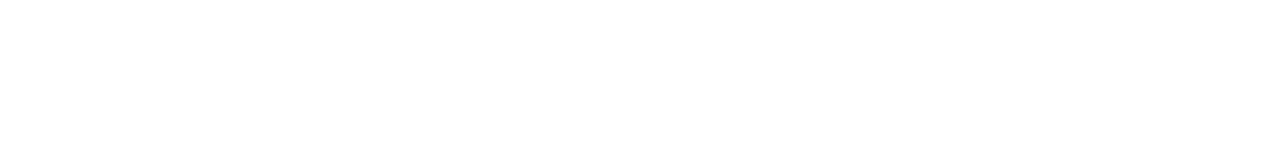
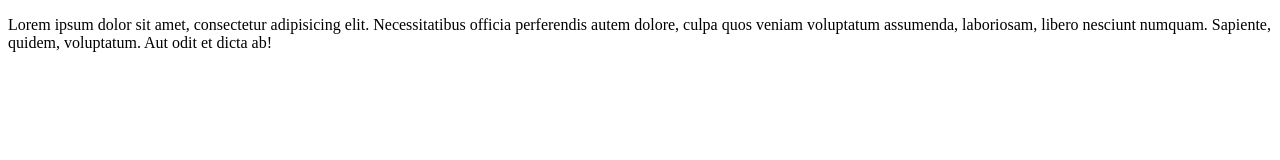
Before and after one commit to iyus-setiawan/Mr_yus, a plain HTML site: page Index.html in a window 1280 px wide. Drawn offline with Linux system fonts and the light colour scheme.

Commit message:
menambahkan paragrap

```diff
--- a/Index.html
+++ b/Index.html
@@ -7,6 +7,6 @@
   <title>test remote</title>
 </head>
 <body>
-
+  <p>Lorem ipsum dolor sit amet, consectetur adipisicing elit. Necessitatibus officia perferendis autem dolore, culpa quos veniam voluptatum assumenda, laboriosam, libero nesciunt numquam. Sapiente, quidem, voluptatum. Aut odit et dicta ab!</p>
 </body>
 </html>
```
